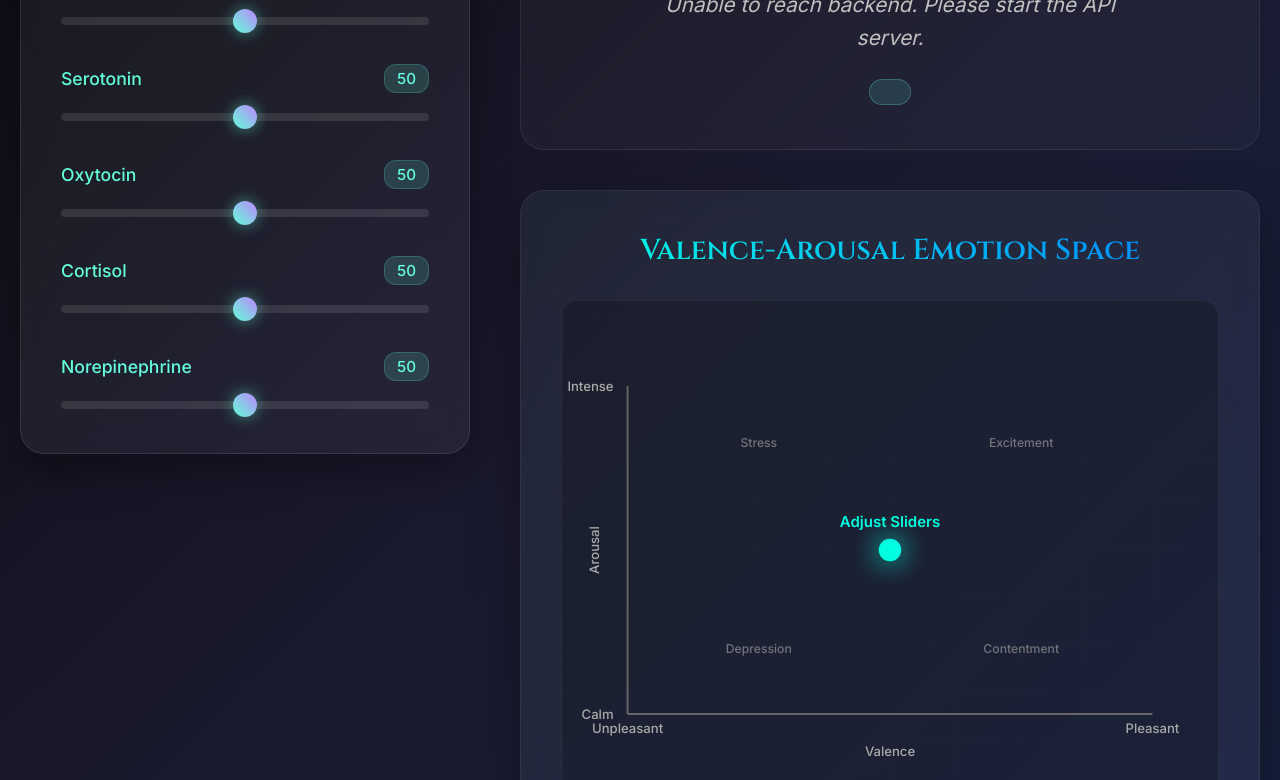
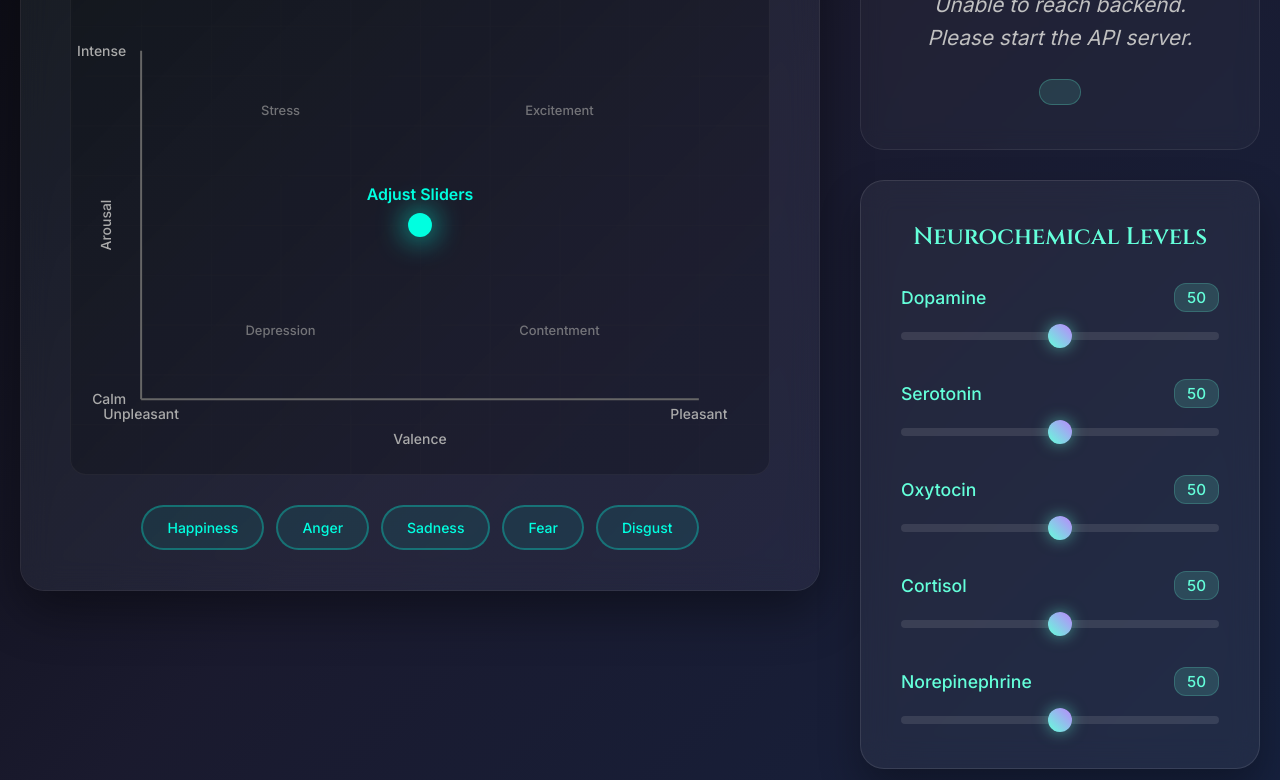
Before and after one commit to BenWassa/Iris, a plain HTML site: page docs/index.html in a window 1280 px wide. Shown: the part 329-1109 px from the top of the page. Drawn offline with Linux system fonts and the light colour scheme; no server answers.

Commit message:
feat: Refactor layout and enhance visualization for emotion display

```diff
--- a/docs/index.html
+++ b/docs/index.html
@@ -10,7 +10,6 @@
             margin: 0;
             padding: 0;
             box-sizing: border-box;
-        }
 
         body {
             font-family: 'Inter', sans-serif;
@@ -55,10 +54,18 @@
 
         .content-grid {
             display: grid;
-            grid-template-columns: 450px 1fr;
-            gap: 50px;
+            grid-template-columns: 2fr 1fr;
+            gap: 40px;
             align-items: start;
-            flex: 1;
+            width: 100%;
+            max-width: 1400px;
+            margin: 0 auto;
+        }
+
+        .stacked-panels {
+            display: flex;
+            flex-direction: column;
+            gap: 30px;
         }
 
         /* Controls Panel */
@@ -69,8 +76,6 @@
             backdrop-filter: blur(15px);
             border: 1px solid rgba(255, 255, 255, 0.1);
             box-shadow: 0 20px 40px rgba(0, 0, 0, 0.3);
-            position: sticky;
-            top: 40px;
         }
 
         .controls-title {
@@ -223,6 +228,7 @@
             box-shadow: 0 20px 50px rgba(0, 0, 0, 0.4);
             position: relative;
             overflow: hidden;
+            width: 100%;
         }
 
         .visualization-container::before {
@@ -357,7 +363,7 @@
         /* Responsive Design */
         @media (max-width: 1200px) {
             .content-grid {
-                grid-template-columns: 400px 1fr;
+                grid-template-columns: 1fr;
                 gap: 40px;
             }
         }
@@ -366,10 +372,6 @@
             .content-grid {
                 grid-template-columns: 1fr;
                 gap: 40px;
-            }
-
-            .controls-panel {
-                position: static;
             }
         }
 
@@ -435,57 +437,6 @@
         </header>
 
         <div class="content-grid">
-            <aside class="controls-panel">
-                <h2 class="controls-title">Neurochemical Levels</h2>
-
-                <div class="slider-group">
-                    <div class="slider-header">
-                        <span class="chemical-name">Dopamine</span>
-                        <span class="slider-value" id="dopamine-value">50</span>
-                    </div>
-                    <input type="range" id="dopamine" class="slider" min="0" max="100" value="50">
-                </div>
-
-                <div class="slider-group">
-                    <div class="slider-header">
-                        <span class="chemical-name">Serotonin</span>
-                        <span class="slider-value" id="serotonin-value">50</span>
-                    </div>
-                    <input type="range" id="serotonin" class="slider" min="0" max="100" value="50">
-                </div>
-
-                <div class="slider-group">
-                    <div class="slider-header">
-                        <span class="chemical-name">Oxytocin</span>
-                        <span class="slider-value" id="oxytocin-value">50</span>
-                    </div>
-                    <input type="range" id="oxytocin" class="slider" min="0" max="100" value="50">
-                </div>
-
-                <div class="slider-group">
-                    <div class="slider-header">
-                        <span class="chemical-name">Cortisol</span>
-                        <span class="slider-value" id="cortisol-value">50</span>
-                    </div>
-                    <input type="range" id="cortisol" class="slider" min="0" max="100" value="50">
-                </div>
-
-                <div class="slider-group">
-                    <div class="slider-header">
-                        <span class="chemical-name">Norepinephrine</span>
-                        <span class="slider-value" id="norepinephrine-value">50</span>
-                    </div>
-                    <input type="range" id="norepinephrine" class="slider" min="0" max="100" value="50">
-                </div>
-            </aside>
-
-            <main class="results-panel">
-                <section class="emotion-display">
-                    <div class="emotion-name" id="emotion-name">—</div>
-                    <div class="emotion-description" id="emotion-description">Adjust the sliders to infer an emotion.</div>
-                    <div class="confidence-score" id="confidence-score">Confidence: --</div>
-                </section>
-
             <section class="visualization-container">
                 <h3 class="viz-title">Valence-Arousal Emotion Space</h3>
                 <svg id="emotion-canvas" viewBox="0 0 700 500">
@@ -532,7 +483,58 @@
                     <button class="emotion-btn" onclick="testEmotionDisplay('disgust')">Disgust</button>
                 </div>
             </section>
-            </main>
+
+            <div class="stacked-panels">
+                <section class="emotion-display">
+                    <div class="emotion-name" id="emotion-name">—</div>
+                    <div class="emotion-description" id="emotion-description">Adjust the sliders to infer an emotion.</div>
+                    <div class="confidence-score" id="confidence-score">Confidence: --</div>
+                </section>
+
+                <aside class="controls-panel">
+                    <h2 class="controls-title">Neurochemical Levels</h2>
+
+                    <div class="slider-group">
+                        <div class="slider-header">
+                            <span class="chemical-name">Dopamine</span>
+                            <span class="slider-value" id="dopamine-value">50</span>
+                        </div>
+                        <input type="range" id="dopamine" class="slider" min="0" max="100" value="50">
+                    </div>
+
+                    <div class="slider-group">
+                        <div class="slider-header">
+                            <span class="chemical-name">Serotonin</span>
+                            <span class="slider-value" id="serotonin-value">50</span>
+                        </div>
+                        <input type="range" id="serotonin" class="slider" min="0" max="100" value="50">
+                    </div>
+
+                    <div class="slider-group">
+                        <div class="slider-header">
+                            <span class="chemical-name">Oxytocin</span>
+                            <span class="slider-value" id="oxytocin-value">50</span>
+                        </div>
+                        <input type="range" id="oxytocin" class="slider" min="0" max="100" value="50">
+                    </div>
+
+                    <div class="slider-group">
+                        <div class="slider-header">
+                            <span class="chemical-name">Cortisol</span>
+                            <span class="slider-value" id="cortisol-value">50</span>
+                        </div>
+                        <input type="range" id="cortisol" class="slider" min="0" max="100" value="50">
+                    </div>
+
+                    <div class="slider-group">
+                        <div class="slider-header">
+                            <span class="chemical-name">Norepinephrine</span>
+                            <span class="slider-value" id="norepinephrine-value">50</span>
+                        </div>
+                        <input type="range" id="norepinephrine" class="slider" min="0" max="100" value="50">
+                    </div>
+                </aside>
+            </div>
         </div>
     </div>
 
```
Lines whose indentation alone changed are shown as unchanged.
